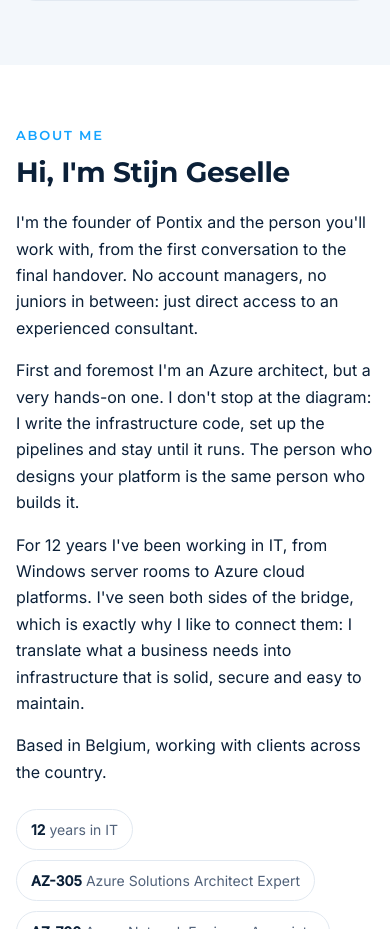
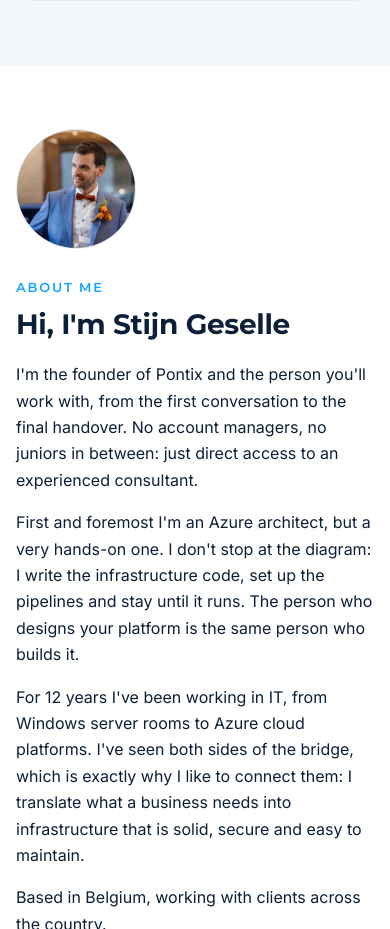
Before and after one commit to pontixbe/website, a plain HTML site: page index.html in a window 390 px wide. Shown: the part 1462-2391 px from the top of the page. Drawn offline with Linux system fonts and the light colour scheme.

Commit message:
Show a small round portrait on mobile

```diff
--- a/index.html
+++ b/index.html
@@ -122,7 +122,7 @@
 
   footer { border-top: 1px solid var(--line); padding: 32px 0; color: var(--muted); font-size: 14px; }
   footer .wrap { display: flex; flex-wrap: wrap; gap: 8px 24px; justify-content: space-between; }
-  /* phones: tighter spacing, no portrait */
+  /* phones: tighter spacing, small round portrait */
   @media (max-width: 640px) {
     body { font-size: 16px; }
     section { padding: 64px 0; }
@@ -134,7 +134,7 @@
     .btn { padding: 12px 22px; }
     .word { padding: 24px; }
     .word .term { font-size: 32px; }
-    .portrait { display: none; }
+    .portrait { width: 120px; border-radius: 50%; font-size: 36px; }
     .cards, .steps { margin-top: 32px; }
     footer .wrap { flex-direction: column; }
   }
```
